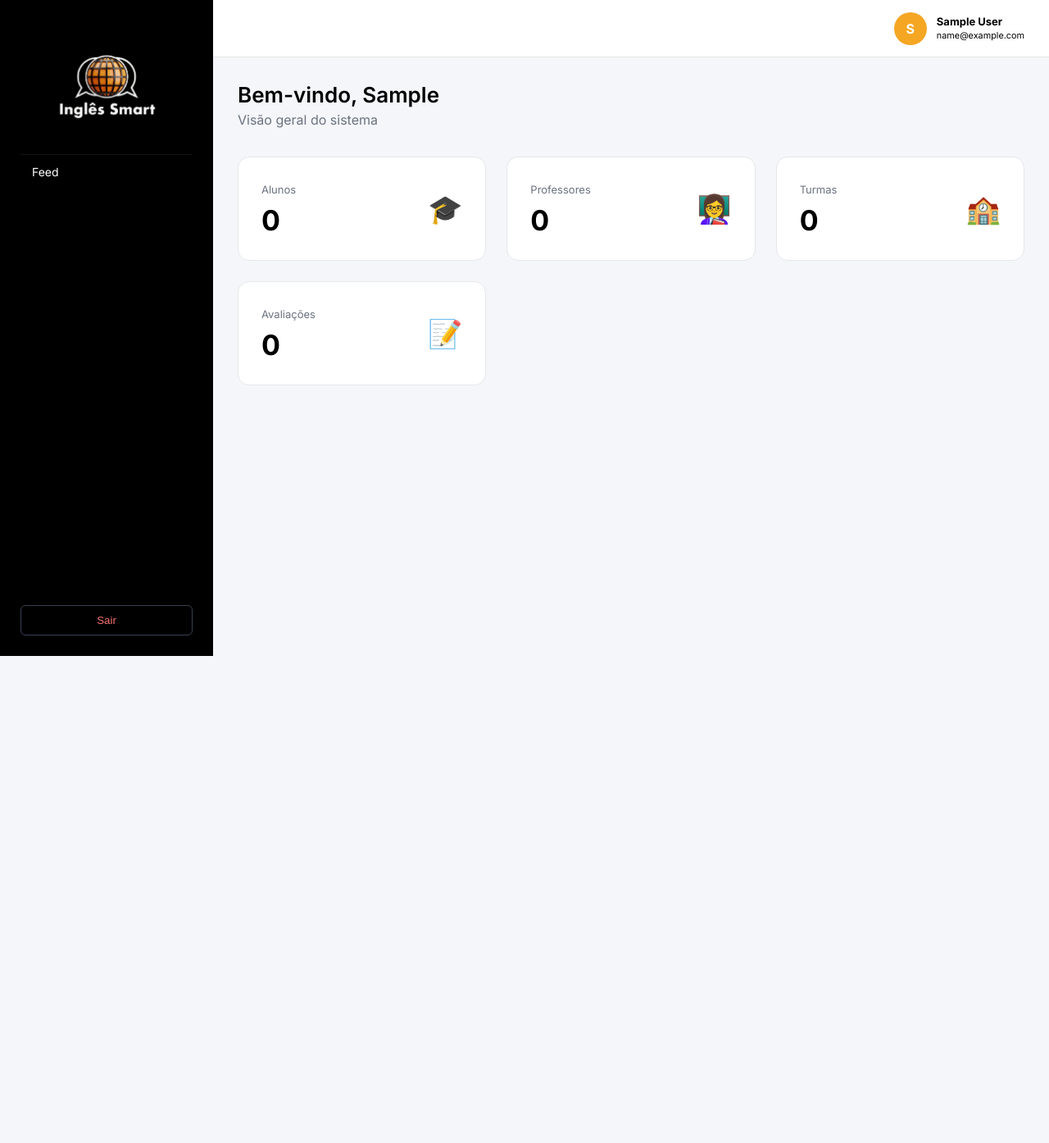
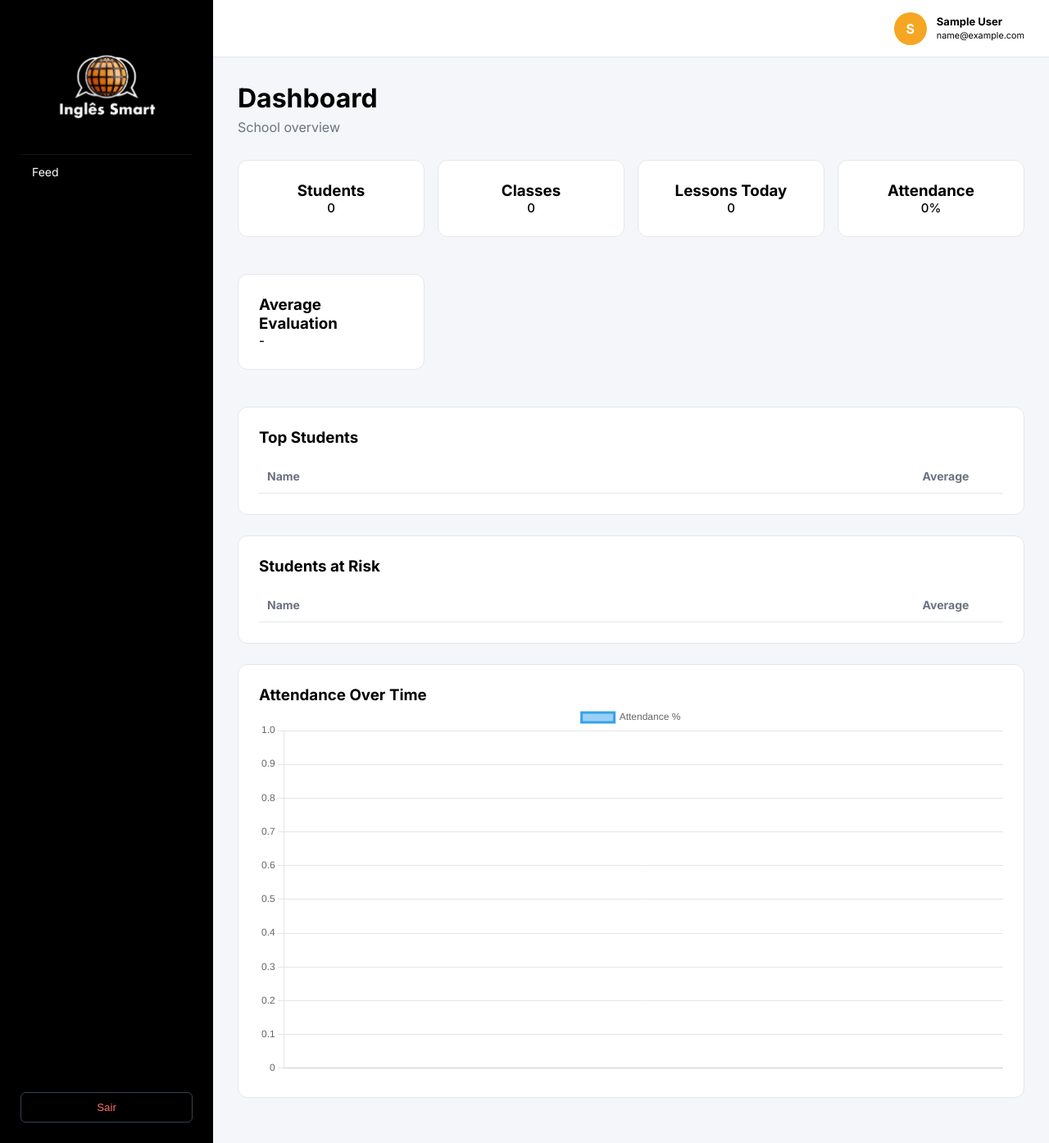
Before and after one commit to marcusvgcruz/ingles_smart, a Django app: page /dashboard/ in a window 1280 px wide. Shown: the whole page at 82% size. Before the commit the page ends 800 px from the top, so only its background shows below. Run offline with Django 5.2, Linux system fonts and the light colour scheme; the visitor is signed in with stand-in values (Sample User, id 1); data comes from the database, SQL or seed files in the repository; lists and menus that the app fills with data are empty.

Commit message:
Melhoria do detalhe aluno e criação de dashboard

```diff
--- a/portal_escola/accounts/static/accounts/css/style.css
+++ b/portal_escola/accounts/static/accounts/css/style.css
@@ -164,10 +164,20 @@
     color: #6b7280;
 }
 
-.dashboard-grid {
-    display: grid;
-    grid-template-columns: repeat(auto-fit, minmax(260px, 1fr));
-    gap: 25px;
+.dashboard-grid{
+    display:grid;
+    grid-template-columns: repeat(4, 1fr);
+    gap:16px;
+    margin-bottom:20px;
+}
+
+.kpi{
+    text-align:center;
+}
+
+.kpi p{
+    font-size:28px;
+    font-weight:bold;
 }
 
 .dashboard-card {
--- a/portal_escola/accounts/templates/accounts/dashboard.html
+++ b/portal_escola/accounts/templates/accounts/dashboard.html
@@ -2,47 +2,121 @@
 
 {% block content %}
 
-<div class="dashboard-header">
+<div class="page-header">
     <div>
-        <h1>Bem-vindo, {{ request.user.first_name }}</h1>
-        <p>Visão geral do sistema</p>
+        <h1>Dashboard</h1>
+        <p>School overview</p>
     </div>
 </div>
 
+<!-- KPI CARDS -->
 <div class="dashboard-grid">
 
-    <div class="dashboard-card">
-        <div class="card-info">
-            <span>Alunos</span>
-            <strong>{{ total_alunos }}</strong>
-        </div>
-        <div class="card-icon">🎓</div>
+    <div class="card kpi">
+        <h3>Students</h3>
+        <p>{{ total_alunos }}</p>
     </div>
 
-    <div class="dashboard-card">
-        <div class="card-info">
-            <span>Professores</span>
-            <strong>{{ total_professores }}</strong>
-        </div>
-        <div class="card-icon">👩‍🏫</div>
+    <div class="card kpi">
+        <h3>Classes</h3>
+        <p>{{ total_turmas }}</p>
     </div>
 
-    <div class="dashboard-card">
-        <div class="card-info">
-            <span>Turmas</span>
-            <strong>{{ total_turmas }}</strong>
-        </div>
-        <div class="card-icon">🏫</div>
+    <div class="card kpi">
+        <h3>Lessons Today</h3>
+        <p>{{ aulas_hoje }}</p>
     </div>
 
-    <div class="dashboard-card">
-        <div class="card-info">
-            <span>Avaliações</span>
-            <strong>{{ total_avaliacoes }}</strong>
-        </div>
-        <div class="card-icon">📝</div>
+    <div class="card kpi">
+        <h3>Attendance</h3>
+        <p>{{ taxa_presenca|floatformat:0 }}%</p>
     </div>
 
 </div>
 
+<!-- MÉTRICAS PEDAGÓGICAS -->
+<div class="dashboard-grid">
+
+    <div class="card">
+        <h3>Average Evaluation</h3>
+        <p>
+            {% if media_avaliacoes %}
+                {{ media_avaliacoes|floatformat:1 }}
+            {% else %}
+                -
+            {% endif %}
+        </p>
+    </div>
+
+</div>
+
+<!-- TOP ALUNOS -->
+<div class="card">
+    <h3>Top Students</h3>
+
+    <table class="styled-table">
+        <tr>
+            <th>Name</th>
+            <th>Average</th>
+        </tr>
+
+        {% for aluno in top_alunos %}
+        <tr>
+            <td>{{ aluno.avaliacao__aluno__first_name }} {{ aluno.avaliacao__aluno__last_name }}</td>
+            <td><span class="status active"> {{ aluno.media|floatformat:1 }}</span></td>
+        </tr>
+        {% endfor %}
+    </table>
+</div>
+
+<!-- ALUNOS EM RISCO -->
+<div class="card">
+    <h3>Students at Risk</h3>
+
+    <table class="styled-table">
+        <tr>
+            <th>Name</th>
+            <th>Average</th>
+        </tr>
+
+        {% for aluno in alunos_risco %}
+        <tr>
+            <td>{{ aluno.avaliacao__aluno__first_name }} {{ aluno.avaliacao__aluno__last_name }}</td>
+            <td>
+                <span class="status inactive">
+                    {{ aluno.media|floatformat:1 }}
+                </span>
+            </td>
+        </tr>
+        {% endfor %}
+    </table>
+</div>
+
+<div class="card">
+    <h3>Attendance Over Time</h3>
+    <canvas id="graficoPresenca"></canvas>
+</div>
+
+<script src="https://cdn.jsdelivr.net/npm/chart.js"></script>
+
+<script>
+const labels = JSON.parse('{{ grafico_presenca_labels|escapejs }}');
+const valores = JSON.parse('{{ grafico_presenca_valores|escapejs }}');
+
+const ctx = document.getElementById('graficoPresenca');
+
+new Chart(ctx, {
+    type: 'line',
+    data: {
+        labels: labels,
+        datasets: [{
+            label: 'Attendance %',
+            data: valores,
+            tension: 0.3
+        }]
+    }
+});
+</script>
+
+
 {% endblock %}
--- a/portal_escola/accounts/views.py
+++ b/portal_escola/accounts/views.py
@@ -2,7 +2,8 @@
 from .forms import AlunoForm, ProfessorForm, LoginForm
 from accounts.models import Perfil
 import secrets
-from django.db.models import Q, Count
+from django.db.models import Q, Count, Avg
+from django.db.models.functions import TruncDate
 from datetime import timedelta, date
 from collections import OrderedDict
 from django.utils.dateparse import parse_date
@@ -139,22 +140,82 @@
 
 User = get_user_model()
 
-
+import json
 @login_required
 def dashboard(request):
-    grupo_alunos = Group.objects.filter(name="Alunos").first()
-    grupo_professores = Group.objects.filter(name="Professores").first()
 
-    total_alunos = grupo_alunos.user_set.count() if grupo_alunos else 0
-    total_professores = grupo_professores.user_set.count() if grupo_professores else 0
+    today = now().date()
 
-    context = {
+    # 📊 TOTALS
+    total_alunos = Aluno.objects.count()
+    total_turmas = Turma.objects.count()
+    aulas_hoje = Lesson.objects.filter(date=today).count()
+
+    # 📊 PRESENÇA MÉDIA
+    presencas = Presenca.objects.all()
+
+    total_presencas = presencas.count()
+    presentes = presencas.filter(presente=True).count()
+
+    taxa_presenca = 0
+    if total_presencas > 0:
+        taxa_presenca = (presentes / total_presencas) * 100
+
+    presenca_por_dia = (
+        Presenca.objects
+        .annotate(dia=TruncDate("created_at"))
+        .values("dia")
+        .annotate(
+            total=Count("id"),
+            presentes=Count("id", filter=Q(presente=True))
+        )
+        .order_by("dia")
+    )
+
+    labels = [p["dia"].strftime("%d/%m") for p in presenca_por_dia]
+    valores = [
+        int((p["presentes"] / p["total"]) * 100) if p["total"] > 0 else 0
+        for p in presenca_por_dia
+    ]
+
+    # 📊 MÉDIA GERAL DE AVALIAÇÃO
+    media_avaliacoes = (
+        NotaCompetencia.objects
+        .aggregate(media=Avg("nivel__ordem"))
+    )["media"]
+
+    # 🏆 TOP ALUNOS
+    top_alunos = (
+        NotaCompetencia.objects
+        .values("avaliacao__aluno__id",
+                "avaliacao__aluno__first_name",
+                "avaliacao__aluno__last_name")
+        .annotate(media=Avg("nivel__ordem"))
+        .order_by("-media")[:5]
+    )
+
+    # ⚠️ ALUNOS EM RISCO (média baixa)
+    alunos_risco = (
+        NotaCompetencia.objects
+        .values("avaliacao__aluno__id",
+                "avaliacao__aluno__first_name",
+                "avaliacao__aluno__last_name")
+        .annotate(media=Avg("nivel__ordem"))
+        .filter(media__lt=2.5)
+        .order_by("media")[:5]
+    )
+
+    return render(request, "accounts/dashboard.html", {
         "total_alunos": total_alunos,
-        "total_professores": total_professores,
-        "total_turmas": Turma.objects.count(),
-        "total_avaliacoes": Avaliacao.objects.count(),
-    }
-    return render(request, "accounts/dashboard.html", context)
+        "total_turmas": total_turmas,
+        "aulas_hoje": aulas_hoje,
+        "taxa_presenca": taxa_presenca,
+        "media_avaliacoes": media_avaliacoes,
+        "top_alunos": top_alunos,
+        "alunos_risco": alunos_risco,
+        "grafico_presenca_labels": json.dumps(labels),
+        "grafico_presenca_valores": json.dumps(valores),
+    })
 
 
 def _pode_gerenciar_turma(user):
@@ -598,6 +659,32 @@
 
     aluno = get_object_or_404(Aluno, user__id=id)
 
+    avaliacoes = Avaliacao.objects.filter(aluno=aluno.user)
+
+    ultima_avaliacao = avaliacoes.first()
+
+    # Média geral
+    media_avaliacao = (
+        NotaCompetencia.objects.filter(avaliacao__aluno=aluno.user).aggregate(media=Avg("nivel__ordem"))
+    )["media"]
+
+    # Quantidade de avaliações
+    total_avaliacoes = avaliacoes.count()
+
+    # Primeira avaliação (para calcular progresso)
+    primeira_avaliacao = avaliacoes.last()
+
+    media_inicial = None
+    progresso = None
+
+    if primeira_avaliacao:
+        media_inicial = (
+            NotaCompetencia.objects.filter(avaliacao=primeira_avaliacao).aggregate(media=Avg("nivel__ordem"))
+        )["media"]
+
+    if media_avaliacao is not None and media_inicial is not None:
+        progresso = media_avaliacao - media_inicial
+
     if request.method == "POST":
 
         if "salvar_aluno" in request.POST:
@@ -630,12 +717,17 @@
         form = AlunoForm(instance=aluno)
         form_matricula = MatriculaForm(initial={"aluno": aluno})
 
+
     matriculas = Matricula.objects.filter(aluno=aluno)
     attendance_rate = calcular_presenca_aluno(aluno)
 
     return render(request, "accounts/detalhe_aluno.html", {
         "aluno": aluno,
         "form": form,
+        "media_avaliacao": media_avaliacao,
+        "ultima_avaliacao": ultima_avaliacao,
+        "total_avaliacoes": total_avaliacoes,
+        "progresso": progresso,
         "form_matricula": form_matricula,
         "matriculas": matriculas,
         "today": timezone.now().date(),
```
Also changed, not shown: portal_escola/accounts/templates/accounts/detalhe_aluno.html (+36 -0 lines).
